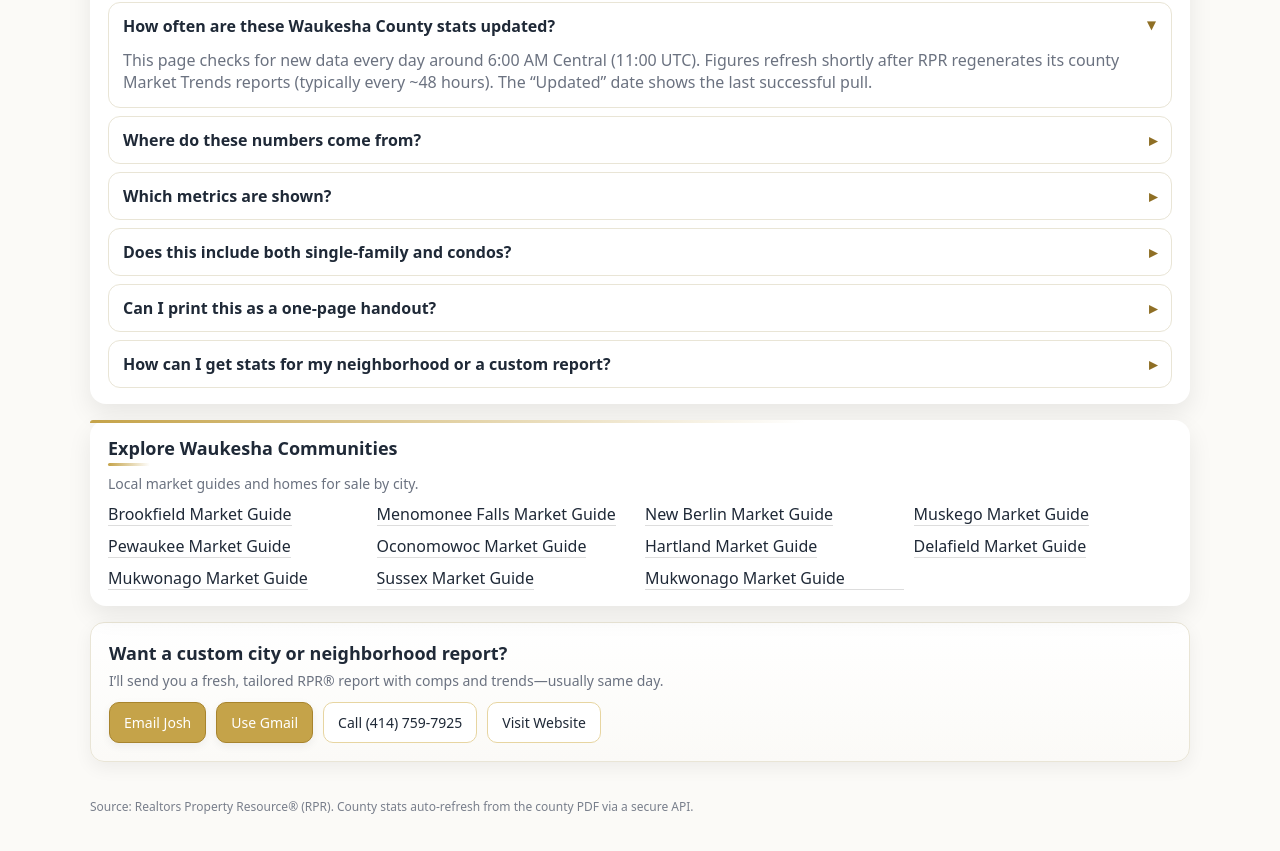
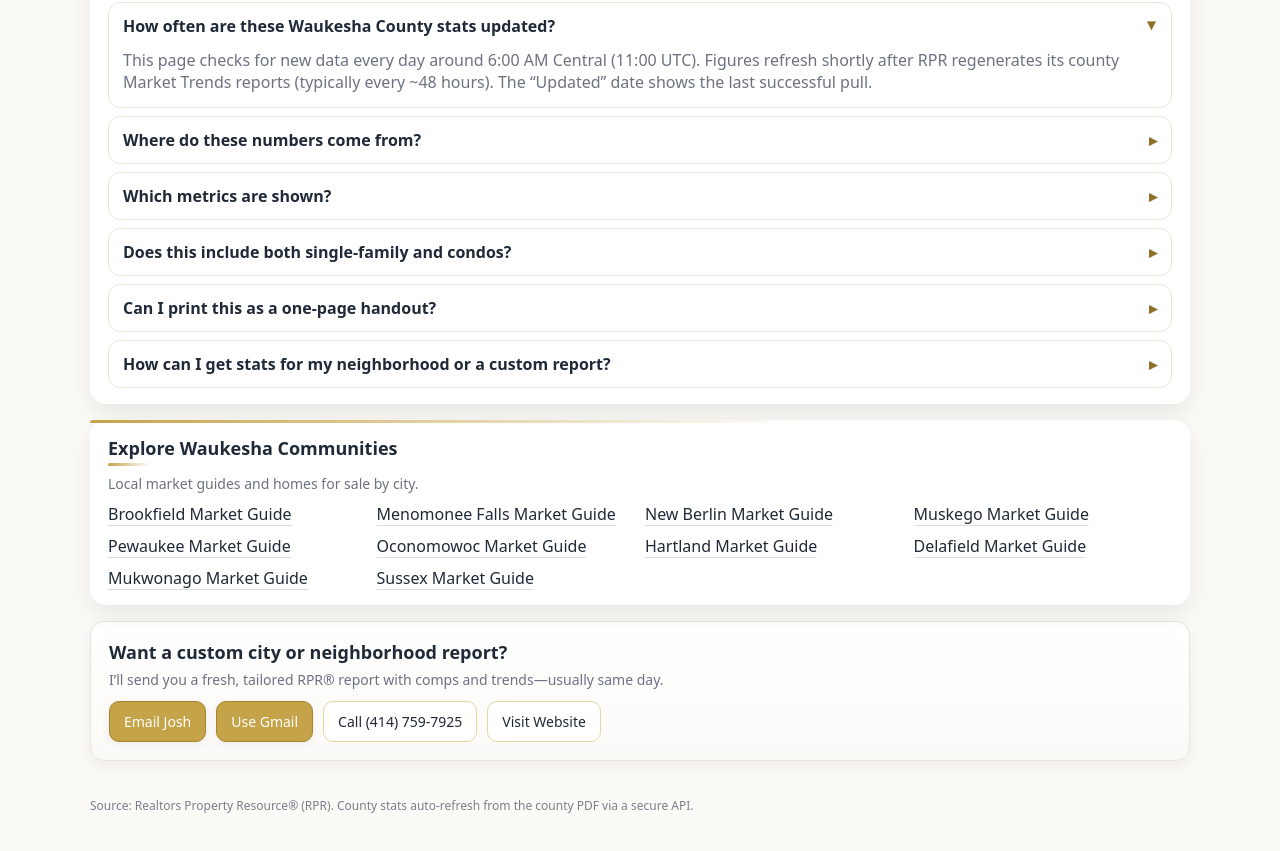
Before and after one commit to joshwernerrealtor/waukesha-market-stats, a website: page index.html in a window 1280 px wide. Shown: the part 949-1800 px from the top of the page. Drawn offline with Linux system fonts and the light colour scheme; no server answers.

Commit message:
Update index.html

```diff
--- a/index.html
+++ b/index.html
@@ -383,7 +383,6 @@
         <li><a class="link" href="#">Delafield Market Guide</a></li>
         <li><a class="link" href="#">Mukwonago Market Guide</a></li>
         <li><a class="link" href="#">Sussex Market Guide</a></li>
-        <a class="link" href="/mukwonago-market-guide.html">Mukwonago Market Guide</a>
       </ul>
     </section>
 
```
